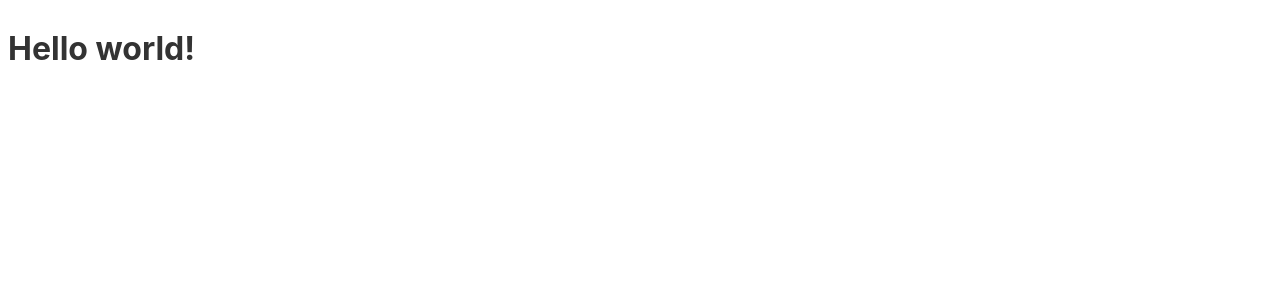
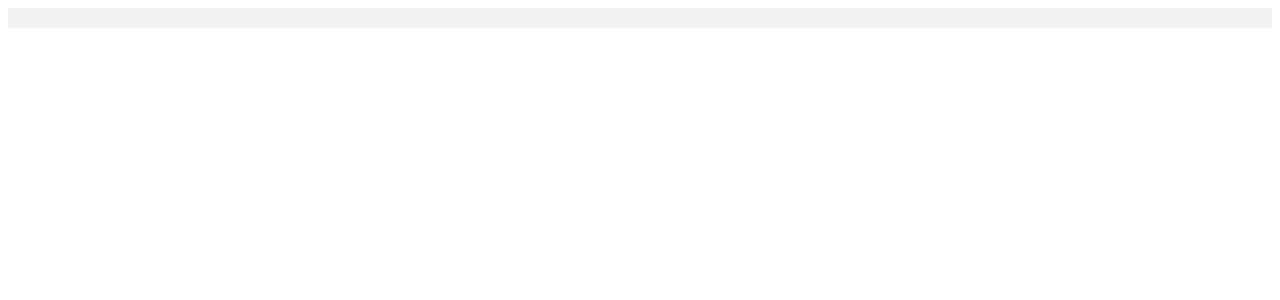
Before and after one commit to Durb0/fire, a Svelte app: page / in a window 1280 px wide. Shown: the top 300 px of the page. Built offline with nearby package versions, Linux system fonts and the light colour scheme.

Commit message:
creation des premiers components

```diff
--- a/src/App.svelte
+++ b/src/App.svelte
@@ -1,5 +1,13 @@
 <script>
+  import Header from "./Header.svelte";
+  import Playground from "./Playground.svelte";
+  import Footer from "./Footer.svelte";
+
 	let name = 'world';
 </script>
 
-<h1>Hello {name}!</h1>
+<div>
+	<Header />
+	<Playground />
+	<Footer />
+</div>
--- /dev/null
+++ b/src/Header.svelte
@@ -0,0 +1,15 @@
+
+
+
+
+<div class="footer">
+
+</div>
+
+<style>
+.footer {
+  background-color: #f1f1f1;
+  padding: 10px;
+  text-align: center;
+}
+</style>
```
Also changed, not shown: src/Footer.svelte (added), src/Playground.svelte (added).
